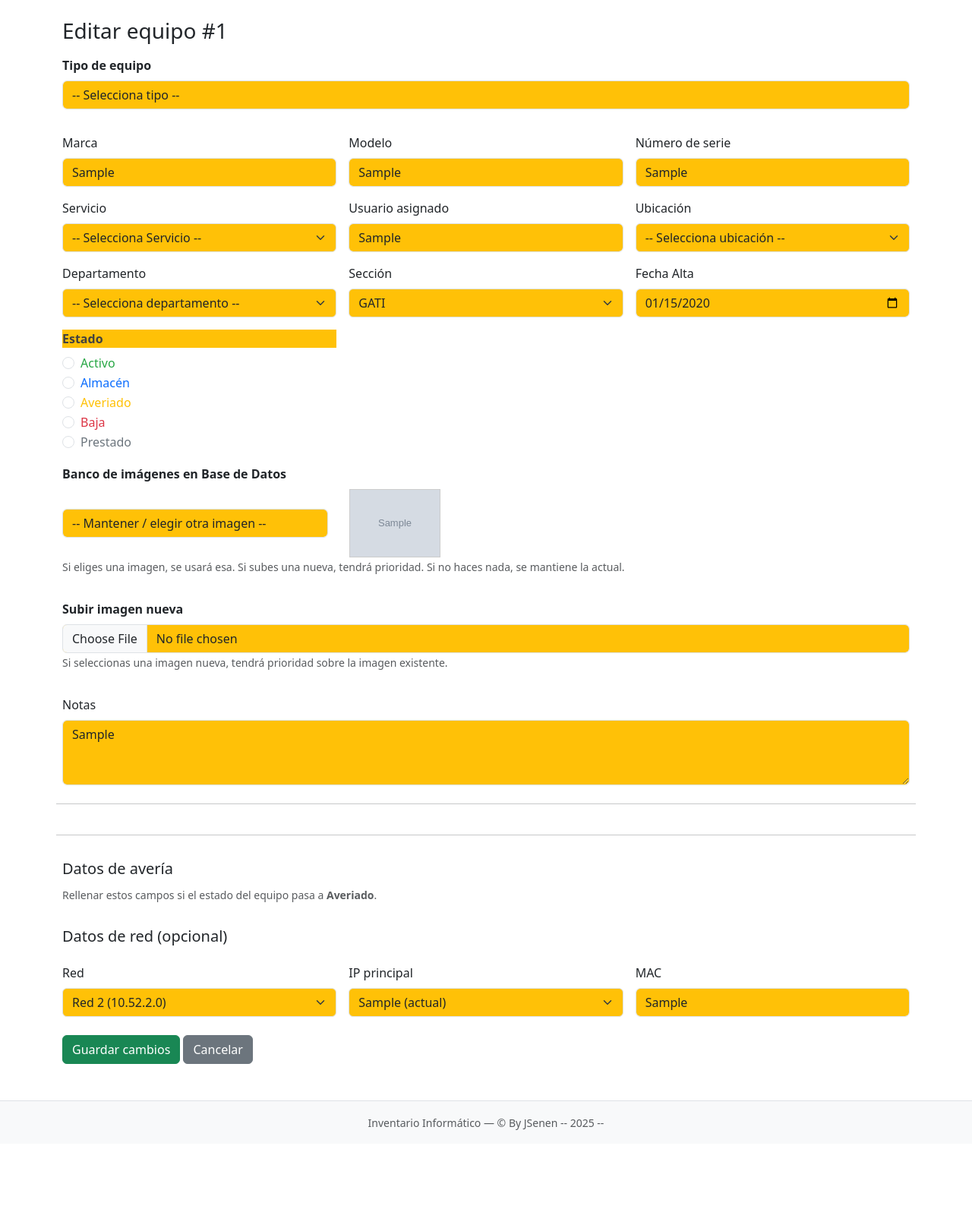
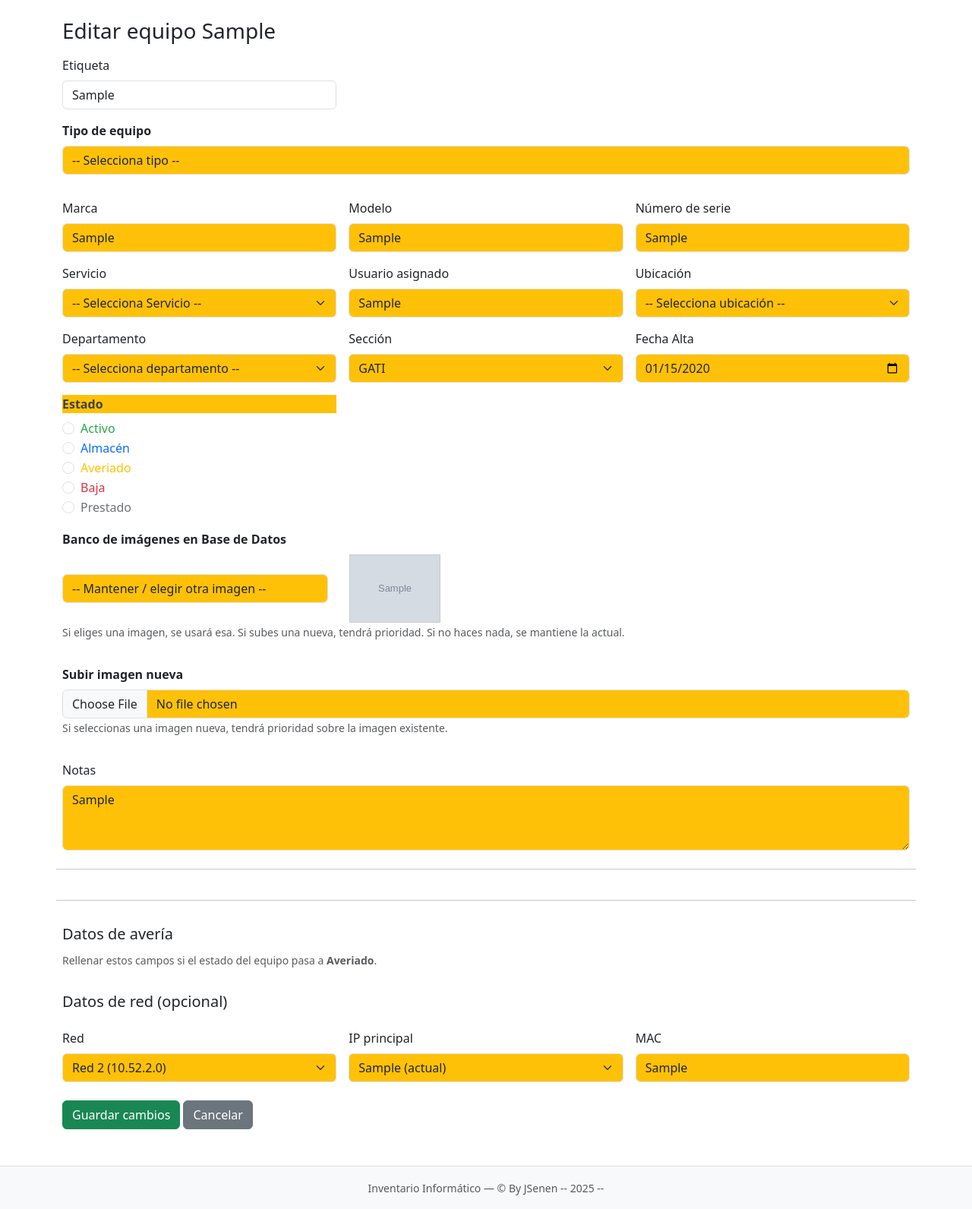
Before and after one commit to JSenen/inventario_it, a PHP site: page /equipo_editar.php?id=1 in a window 1280 px wide. Shown: the part 128-1720 px from the top of the page at 76% size. Before the commit the page ends 1616 px from the top, so only its background shows below. Run offline with PHP 8.4, Linux system fonts and the light colour scheme; the visitor is signed in with stand-in values (Sample User, id 1); data comes from the database, SQL or seed files in the repository; tables that the repository leaves empty hold one stand-in row (values such as "Sample post"); grey boxes marked "Sample" are stand-in pictures; some libraries are stand-ins or nearby versions.

Commit message:
Added tags row

```diff
--- a/db/inventario_schema.sql
+++ b/db/inventario_schema.sql
@@ -436,3 +436,8 @@ CREATE TABLE equipos_movimientos (
     firmado_fecha DATETIME DEFAULT NULL,
     FOREIGN KEY (id_equipo) REFERENCES equipos(id)
 );
+
+
+-- 06-12-2025 Añadido campo etiquetas a equipos
+ALTER TABLE equipos
+ADD COLUMN etiqueta TEXT NULL AFTER notas;
--- a/web/equipo_editar.php
+++ b/web/equipo_editar.php
@@ -65,7 +65,7 @@ $redes = $redesStmt->fetchAll(PDO::FETCH_ASSOC);
 
 // Monitores que se pueden elegir (libres o ya asignados a este equipo)
 $sqlMonitores = "
-    SELECT e.id, e.marca, e.modelo, e.numero_serie,
+    SELECT e.id, e.marca, e.modelo, e.numero_serie, e.etiqueta,
            CASE WHEN pm_actual.id_pc IS NULL THEN 0 ELSE 1 END AS asignado_a_este
     FROM equipos e
     LEFT JOIN pc_monitores pm_actual
@@ -175,6 +175,7 @@ if ($_SERVER['REQUEST_METHOD'] === 'POST') {
             $coste            = $_POST['coste'] ?? null;
             $estado           = trim($_POST['estado'] ?? 'En uso');
             $notas            = strtoupper(trim($_POST['notas'] ?? ''));
+            $etiqueta        = strtoupper(trim($_POST['etiqueta'] ?? ''));
 
 
             // Red / IP
@@ -264,7 +265,8 @@ if ($_SERVER['REQUEST_METHOD'] === 'POST') {
                         estado = :estado,
                         notas = :notas,
                         imagen = :imagen,
-                        seccion_id = :seccion_id
+                        seccion_id = :seccion_id,
+                        etiqueta = :etiqueta
                     WHERE id = :id";
 
                     $stmtUp = $pdo->prepare($sqlEquipo);
@@ -285,6 +287,7 @@ if ($_SERVER['REQUEST_METHOD'] === 'POST') {
                         ':imagen'           => $imagenRuta,
                         ':id'               => $id,
                         ':seccion_id'       => $seccion_id,
+                        ':etiqueta'         => $etiqueta,
                     ]);
 
                     // Gestionar IP principal
@@ -445,6 +448,7 @@ if ($_SERVER['REQUEST_METHOD'] === 'POST') {
                 'estado'           => $estado,
                 'notas'            => $notas,
                 'seccion_id'       => $seccion_id,
+                'etiqueta'         => $etiqueta,
             ]);
 
             $ipRow = [
@@ -473,7 +477,7 @@ require_once __DIR__ . '/includes/header.php';
 ?>
 
 
-<h1 class="h3 mb-3">Editar equipo #<?= htmlspecialchars($equipo['id']) ?></h1>
+<h1 class="h3 mb-3">Editar equipo <?= htmlspecialchars($equipo['etiqueta'] ?? $equipo['id']) ?></h1>
 
 <?php if ($errores): ?>
     <div class="alert alert-danger">
@@ -485,7 +489,14 @@ require_once __DIR__ . '/includes/header.php';
     </div>
 <?php endif; ?>
 
+
 <form method="post" class="row g-3" enctype="multipart/form-data">
+
+  <div class="col-md-4">
+        <label class="form-label">Etiqueta</label>
+        <input type="text" name="etiqueta" class="form-control" value="<?= htmlspecialchars($equipo['etiqueta'] ?? '') ?>">
+    </div>
+
     <div class="mb-3">
     <label class="form-label"><b>Tipo de equipo</b></label>
     <select name="tipo" class="form-control campo-destacado" required>
--- a/web/equipo_ver.php
+++ b/web/equipo_ver.php
@@ -143,7 +143,7 @@ $ips = $stmt_ips->fetchAll(PDO::FETCH_ASSOC);
 
     <h4>Información del equipo</h4>
     <table class="table table-bordered">
-        <tr><th>ID</th> <td><?= htmlspecialchars($equipo['id']) ?></td></tr>
+        <tr><th>ID</th> <td> (id) <?= htmlspecialchars($equipo['id']) ?> (etiqueta) <?= htmlspecialchars($equipo['etiqueta'] ?? '') ?></td></tr>
         <?php if (!empty($equipo['imagen'])): ?>
         <tr>
             <th>Imagen</th>
--- a/web/equipos_export_excel.php
+++ b/web/equipos_export_excel.php
@@ -26,6 +26,7 @@ if ($searchValue !== '') {
 
     $searchCols = [
         'e.id',
+        'e.etiqueta',
         'e.tipo',
         'e.marca',
         'e.modelo',
@@ -93,6 +94,7 @@ echo "\xEF\xBB\xBF";
     <thead>
         <tr>
             <th>ID</th>
+            <th>Etiqueta</th>
             <th>Número serie</th>
             <th>Tipo</th>
             <th>Marca</th>
@@ -116,6 +118,7 @@ echo "\xEF\xBB\xBF";
         <?php while ($row = $stmt->fetch(PDO::FETCH_ASSOC)): ?>
             <tr>
                 <td><?= htmlspecialchars($row['id']) ?></td>
+                <td><?= htmlspecialchars($row['etiqueta'] ?? '') ?></td>
                 <td><?= htmlspecialchars($row['numero_serie'] ?? '') ?></td>
                 <td><?= htmlspecialchars($row['tipo'] ?? '') ?></td>
                 <td><?= htmlspecialchars($row['marca'] ?? '') ?></td>
--- a/web/index.php
+++ b/web/index.php
@@ -396,6 +396,7 @@ require_once __DIR__ . '/includes/header.php';
     <thead>
         <tr>
             <th>ID</th>
+            <th>Etiqueta</th>
             <th>Imagen</th>
             <th>Nº serie</th>
             <th>Tipo</th>
@@ -524,7 +525,7 @@ $(document).ready(function () {
         ],
 
         createdRow: function (row, data, dataIndex) {
-            var indiceEstado = 10;
+            var indiceEstado = 11; // índice de la columna "Estado"
             var $celda = $('td:eq(' + indiceEstado + ')', row);
             var estado = $celda.text().toLowerCase().trim();
 
```
Also changed, not shown: web/dashboard.php (+6 -3 lines), web/equipo_nuevo.php (+11 -2 lines), web/equipos_data.php (+14 -11 lines).
